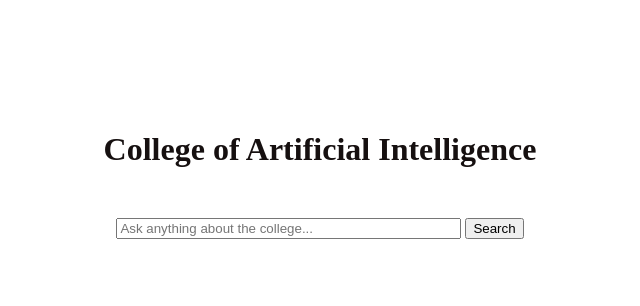
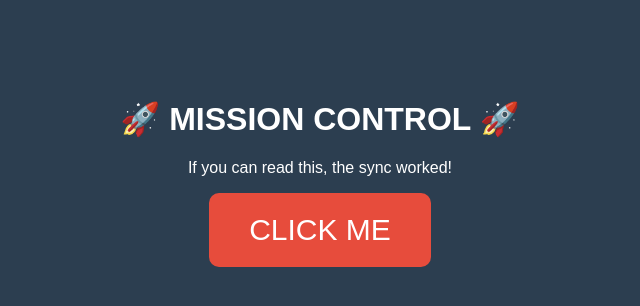
Before and after one commit to AliZaid008/college-ai-website, a Flask app: page / in a window 1280 px wide. Shown: the top 306 px of the page, without its empty margins (320-960 px from the left). Run offline with Flask 3, Linux system fonts and the light colour scheme.

```diff
--- a/templates/index.html
+++ b/templates/index.html
@@ -1,38 +1,37 @@
 <!DOCTYPE html>
 <html>
 <head>
-    <title>College of AI</title>
+    <title>Our Joint Project</title>
+    <style>
+        body {
+            background-color: #2c3e50; /* Dark Blue Background */
+            color: white; /* White Text */
+            font-family: Arial, sans-serif;
+            text-align: center;
+            margin-top: 100px;
+        }
+        .giant-button {
+            background-color: #e74c3c; /* Bright Red */
+            padding: 20px 40px;
+            font-size: 30px;
+            color: white;
+            border: none;
+            cursor: pointer;
+            border-radius: 10px;
+        }
+        .giant-button:hover {
+            background-color: #c0392b; /* Darker Red on hover */
+        }
+    </style>
 </head>
-<body style="text-align:center; margin-top:100px;">
+<body>
 
-    <h1 style="background:white; color:rgb(22, 16, 16); display:inline-block; padding:10px;">
-        College of Artificial Intelligence
-    </h1>
+    <h1>🚀 MISSION CONTROL 🚀</h1>
+    <p>If you can read this, the sync worked!</p>
 
-    <br><br>
-
-    <input type="text" id="question" placeholder="Ask anything about the college..." size="40">
-    <button onclick="ask()">Search</button>
-
-    <p id="answer" style="margin-top:30px; font-weight:bold;"></p>
-
-    <script>
-        function ask() {
-            let q = document.getElementById("question").value;
-
-            fetch("/ask", {
-                method: "POST",
-                headers: {
-                    "Content-Type": "application/json"
-                },
-                body: JSON.stringify({question: q})
-            })
-            .then(res => res.json())
-            .then(data => {
-                document.getElementById("answer").innerText = data.answer;
-            });
-        }
-    </script>
+    <button class="giant-button" onclick="alert('WE ARE CONNECTED!')">
+        CLICK ME
+    </button>
 
 </body>
 </html>
```
